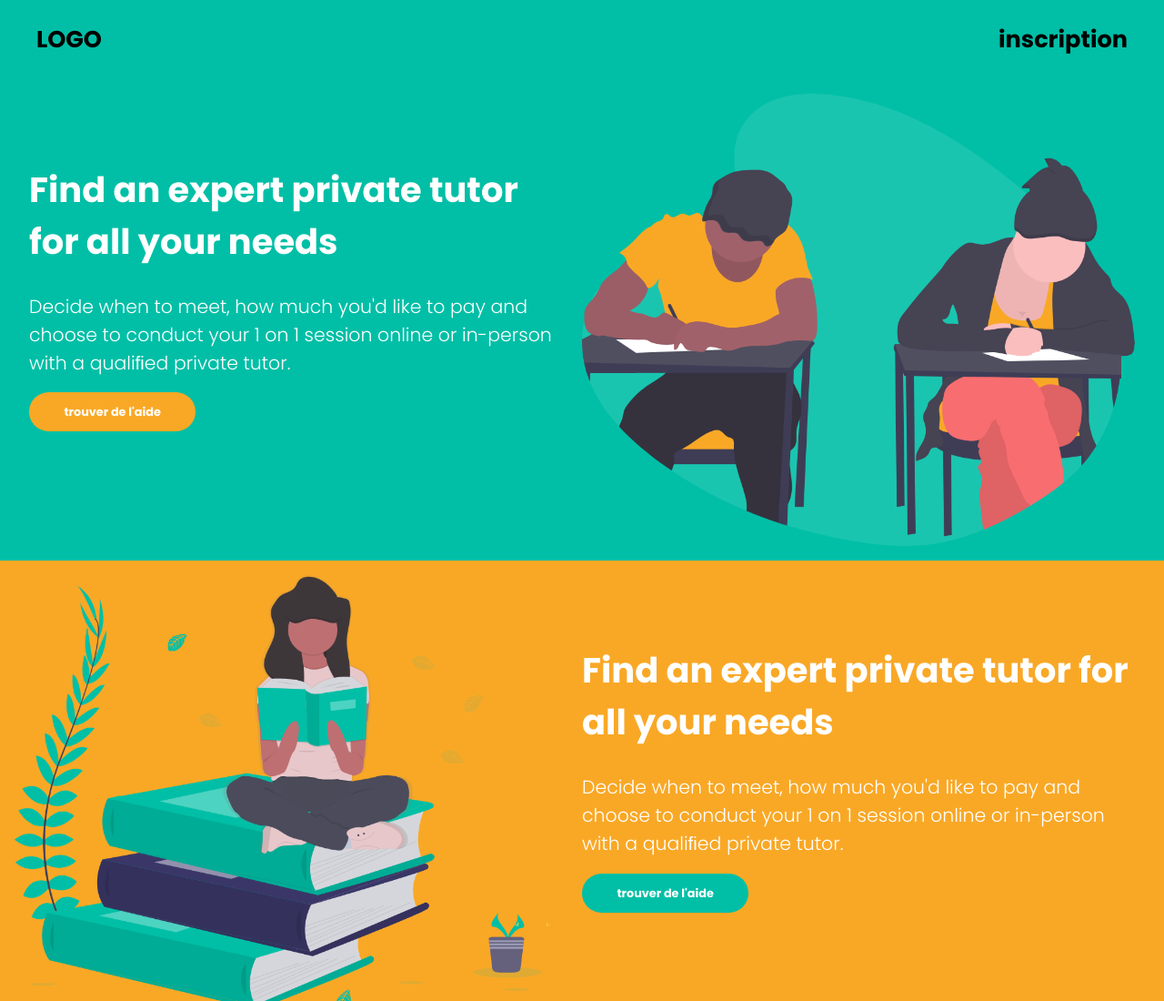
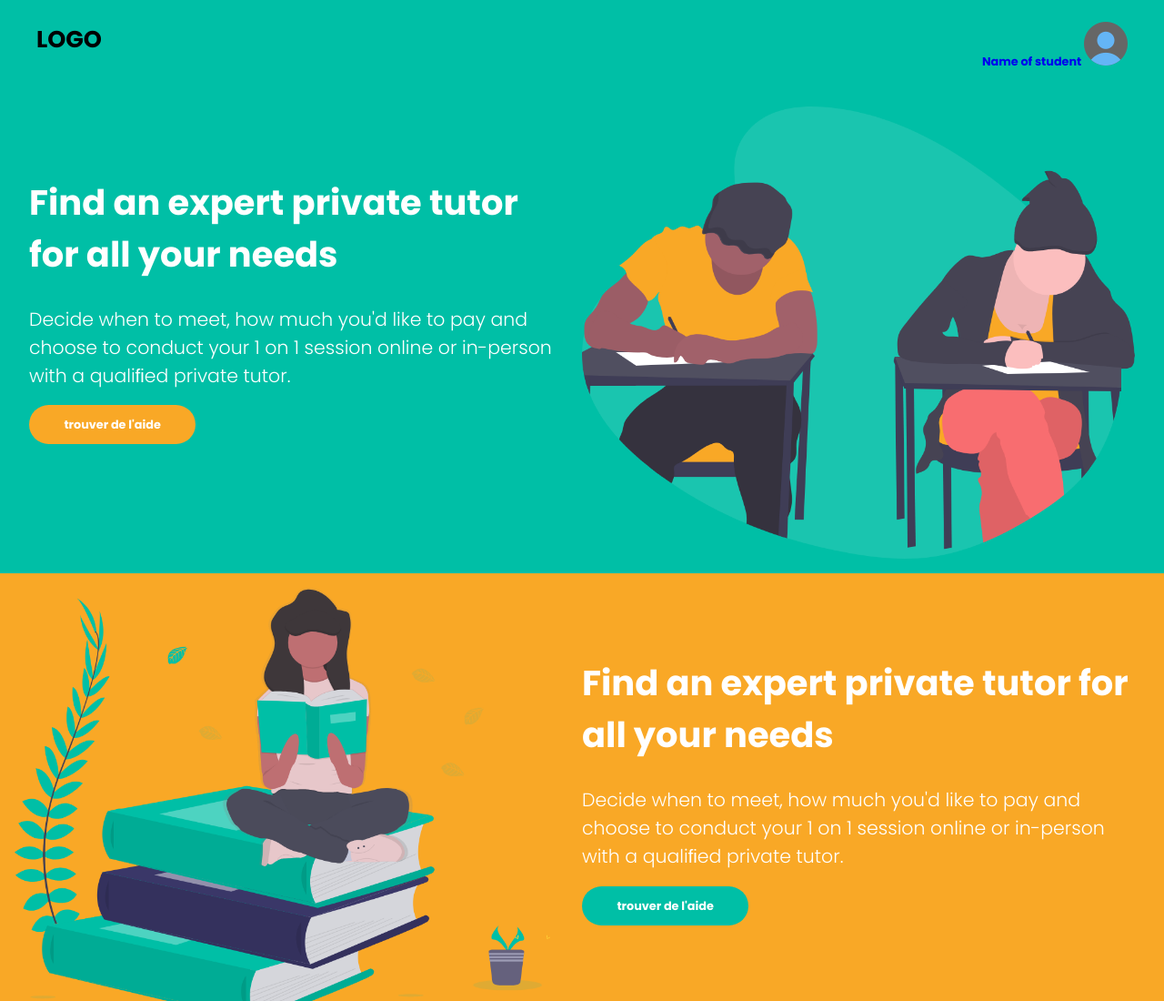
Before and after one commit to marwanmar123/prjtStudents, a website: page index.html in a window 1280 px wide. Shown: the top 1100 px of the page at 91% size. Drawn offline with Linux system fonts and the light colour scheme.

Commit message:
adding step account

```diff
--- a/app/scss/style.scss
+++ b/app/scss/style.scss
@@ -21,8 +21,9 @@ $colorW:#FFFFFF;
     }
 
     .inscr {
-        font-size: 2vw;
-
+        font-size: 1vw;
+        text-decoration: none;
+        font-weight: 700;
     }
 }
 
@@ -223,6 +224,11 @@ $colorW:#FFFFFF;
 
 @media only screen and (max-width:500px) {
     .footer {
+
+        &__serv {
+            padding-top: 0em;
+        }
+
         &__social {
             img {
                 width: 15%;
--- a/index.html
+++ b/index.html
@@ -13,7 +13,10 @@
 <body>
     <div class="Navbar">
         <h1 class="logo">LOGO</h1>
-        <h1 class="inscr">inscription</h1>
+        <a class="inscr" href="#">
+            Name of student
+            <img src="./src/images/account.png" alt="">
+        </a>
     </div>
     <header class="header">
         <div class="header__text">
```
Also changed, not shown: src/css/style.css, src/images/account.png (added), 1 other file.
